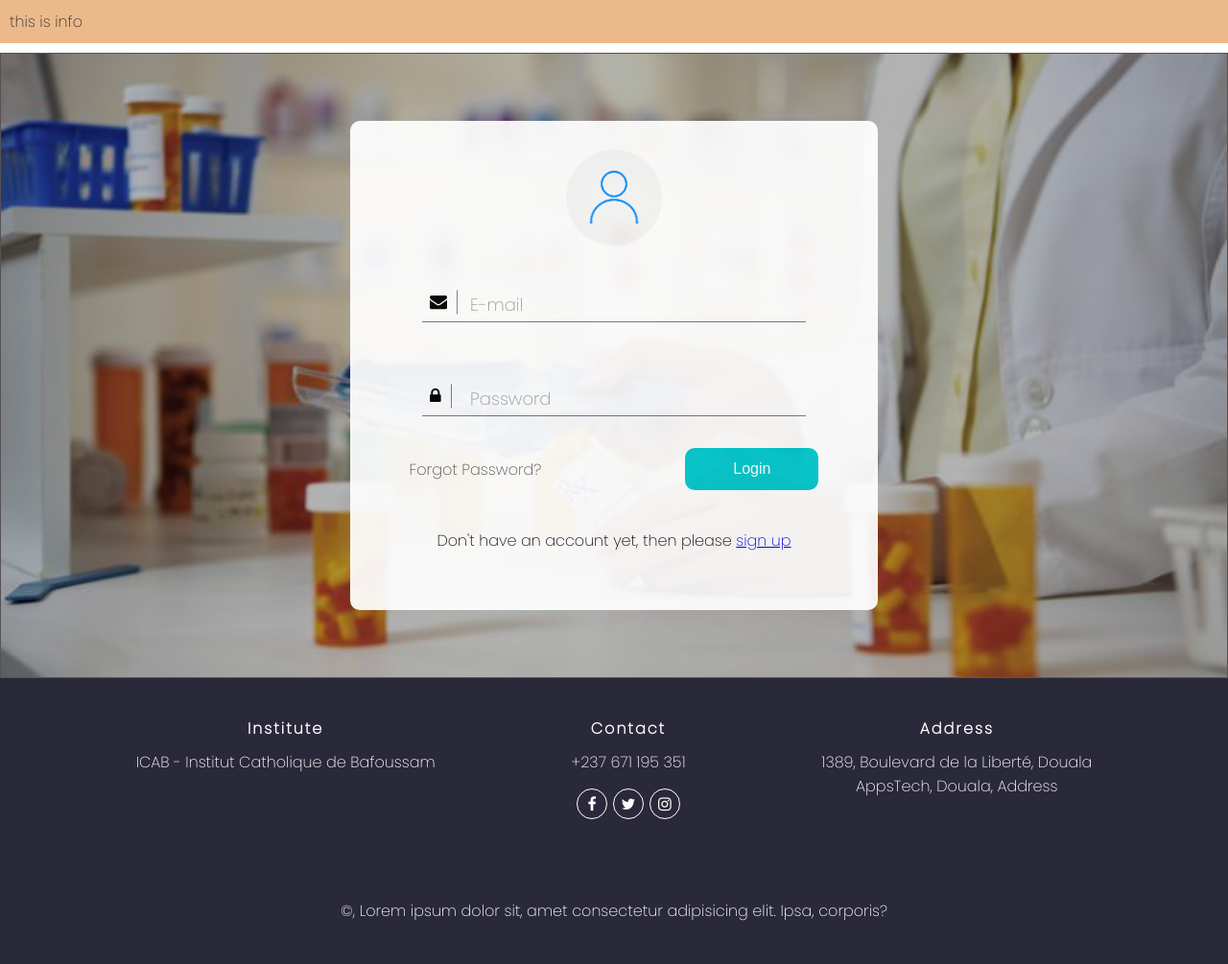
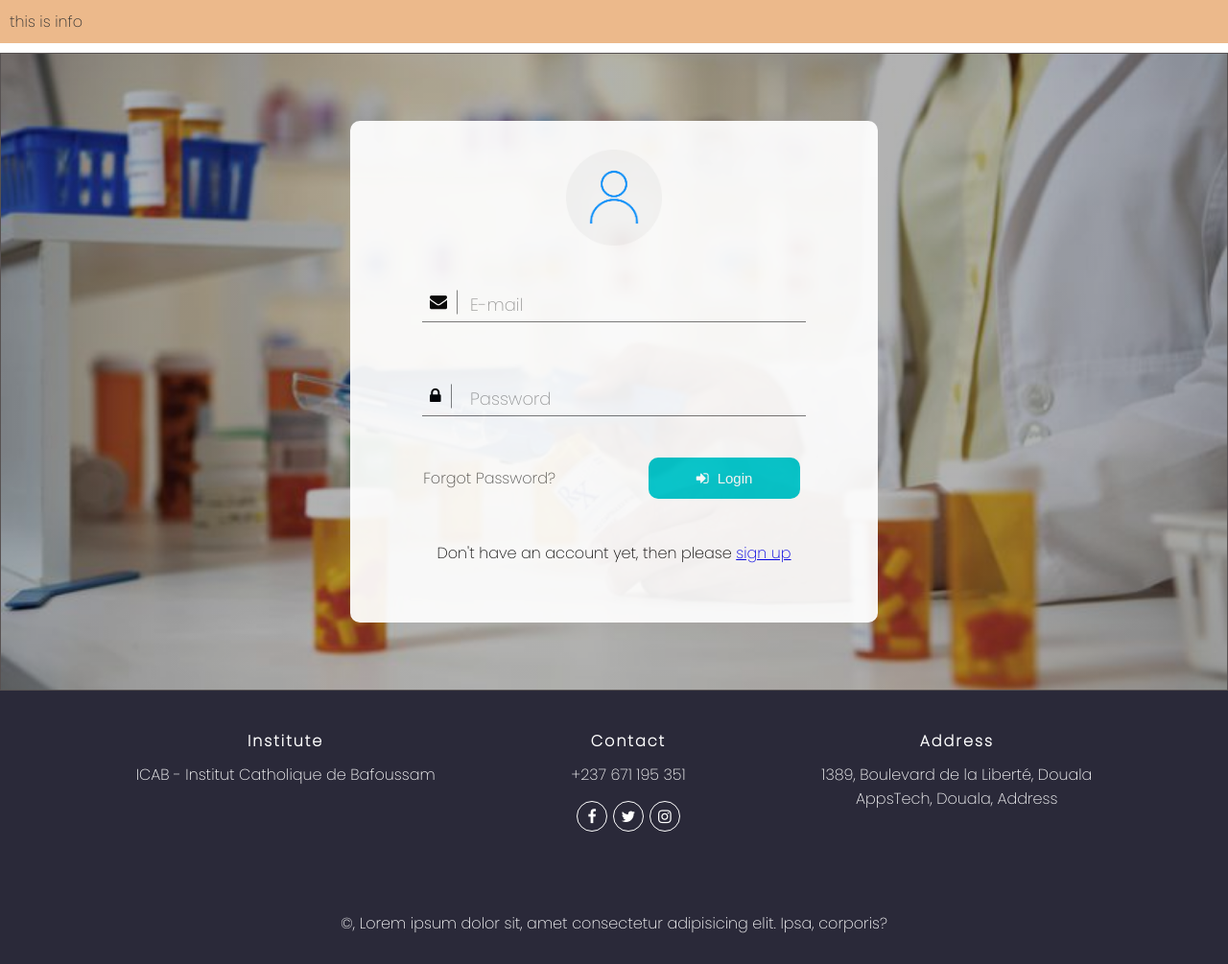
Before and after one commit to mathias-ndasi/pms, a Django app: page /accounts/login/ in a window 1280 px wide. Shown: the part 70-1075 px from the top of the page at 96% size. Before the commit the page ends 1030 px from the top, so only its background shows below. Run offline with Django 3.2, Linux system fonts and the light colour scheme; data that the repository does not hold is empty; some web fonts are replaced.

Commit message:
added ripple effect to buttons and done with logout UI

```diff
--- a/static/accounts/css/login.css
+++ b/static/accounts/css/login.css
@@ -232,40 +232,96 @@
 }
 
 .login_container .submit {
-    /* border: 1px solid black; */
     justify-self: flex-start;
     display: flex;
-    justify-content: space-between;
+    justify-content: space-around;
     align-items: center;
-    padding-top: 5px;
+    padding-top: 10px;
+    width: 100%;
     margin: auto;
 }
 
 .login_container .submit a {
-    display: block;
+    display: inline-block;
     text-decoration: none;
     color: rgba(0, 0, 0, 0.7);
-    margin-right: 150px;
+    /* margin-right: 150px; */
 }
 
 .login_container .submit a:hover {
     color: var(--default-color);
 }
 
-.login_container .submit button {
-    border: none;
-    border-radius: 10px;
-    background-color: var(--default-color);
-    color: #fff;
-    font-size: 16px;
-    cursor: pointer;
-    padding: 13px 50px;
-}
-
-.login_container .submit button:hover {
-    background-color: #21d9de;
-}
-
 .login_container .p_signup {
     margin: 40px auto;
 }
+
+.login_container .submit span {
+    margin-right: 5px;
+}
+
+/* ripple effect on button and links */
+.login_container .submit .button {
+    display: inline-block;
+    margin: 0.3em;
+    padding: 13px 50px;
+    overflow: hidden;
+    position: relative;
+    border-radius: 10px;
+    -webkit-transition: 0.3s;
+    -moz-transition: 0.3s;
+    -ms-transition: 0.3s;
+    -o-transition: 0.3s;
+    transition: 0.3s;
+    border: none;
+    font-size: 15px;
+    text-align: center;
+    color: #fff;
+    cursor: pointer;
+    background-color: var(--default-color);
+}
+
+.login_container .submit .ripple {
+    position: absolute;
+    background: rgba(0, 0, 0, .25);
+    border-radius: 100%;
+    transform: scale(0.2);
+    opacity: 0;
+    pointer-events: none;
+    -webkit-animation: ripple .75s ease-out;
+    -moz-animation: ripple .75s ease-out;
+    animation: ripple .75s ease-out;
+}
+
+@-webkit-keyframes ripple {
+    from {
+        opacity: 1;
+    }
+
+    to {
+        transform: scale(2);
+        opacity: 0;
+    }
+}
+
+@-moz-keyframes ripple {
+    from {
+        opacity: 1;
+    }
+
+    to {
+        transform: scale(2);
+        opacity: 0;
+    }
+}
+
+@keyframes ripple {
+    from {
+        opacity: 1;
+    }
+
+    to {
+        transform: scale(2);
+        opacity: 0;
+    }
+}
--- a/static/accounts/js/login.js
+++ b/static/accounts/js/login.js
@@ -1,3 +1,21 @@
+window.onload = function () {
+  let btn = document.querySelector(".submit button");
+
+  btn.addEventListener("mousedown", e => {
+    let target = e.target;
+    let container = target.getBoundingClientRect();
+    let ripple = document.createElement("span");
+    ripple.classList.add("ripple");
+    ripple.style.height = ripple.style.width = Math.max(container.height, container.width) + "px";
+    target.appendChild(ripple);
+    let top = e.pageY - container.top - ripple.offsetHeight / 2 - document.body.scrollTop + "px";
+    let left = e.pageX - container.left - ripple.offsetWidth / 2 - document.body.scrollLeft + "px";
+    ripple.style.top = top;
+    ripple.style.left = left;
+    return false;
+  });
+
+  // function for alert messages
   function waring() {
     let close = document.querySelector('.closebtn');
     close.onclick = function () {
@@ -10,3 +28,4 @@ function waring() {
   }
 
   waring();
+}
--- a/templates/account/login.html
+++ b/templates/account/login.html
@@ -55,8 +55,10 @@ account socialaccount %} {% block head_title %}{% trans "Sign In" %}{% endblock
         {% endif %}
 
         <div class="submit">
-          <a class="button secondaryAction" href="{% url 'account_reset_password' %}">{% trans "Forgot Password?" %}</a>
-          <button class="primaryAction" type="submit">{% trans "Login" %}</button>
+          <a href="{% url 'account_reset_password' %}">{% trans "Forgot Password?" %}</a>
+          <button class="button red" type="submit">
+            <span><i class="fa fa-sign-in"></i></span> Login
+          </button>
         </div>
 
         <p class="p_signup">
```
Also changed, not shown: static/accounts/css/logout.css (+83 -0 lines), static/accounts/js/logout.js (added, +18 -0 lines), templates/account/logout.html (+42 -9 lines). Lines whose indentation alone changed are shown as unchanged.
